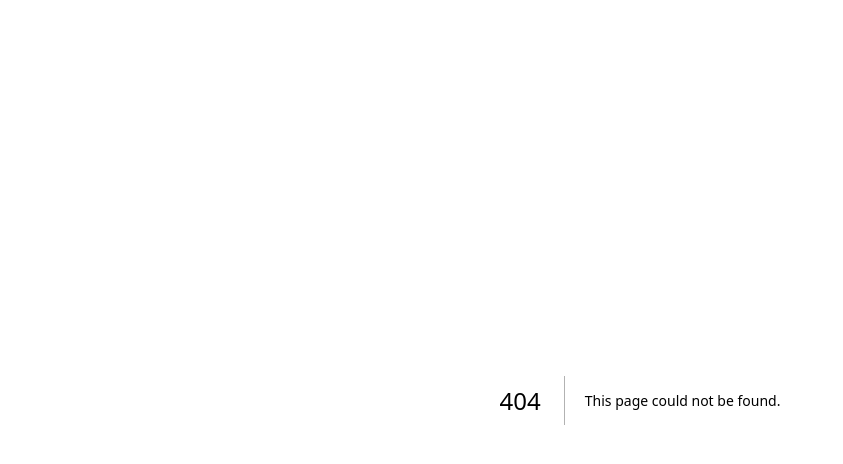
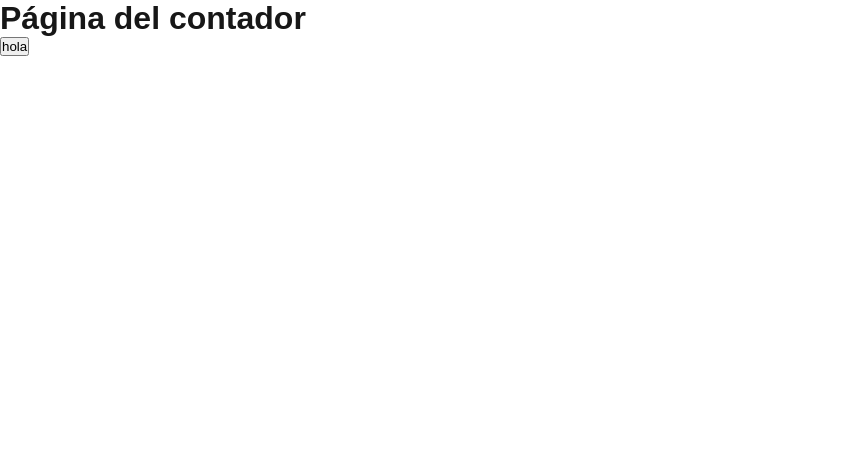
Before and after one commit to camilagiardini/primer-proyecto-nextjs-cami-y-emma, a Next.js app: page /contador in a window 1280 px wide. Before the commit this address had no page. Shown: the top 464 px of the page, without its empty margins (0-843 px from the left). Built offline with nearby package versions, Linux system fonts and the light colour scheme.

Commit message:
contador
12/8

```diff
--- /dev/null
+++ b/src/app/contador/page.js
@@ -0,0 +1,28 @@
+"use client"
+
+import Button from "@/components/Button";
+import Title from "@/components/Title";
+import { useState } from "react";
+
+export default function ContadorPage() {
+    const [cuenta, setCuenta] = useState(0);
+
+    function incrementar(){
+        setCuenta(cuenta+1) // usa setCuenta para modificar el valor de cuenta (en este caso le suma 1)
+    }
+
+    function decrementar(){
+        setCuenta(cuenta-1)
+    }
+
+    function ver(){
+        console.log(cuenta)
+    }
+
+    return(
+        <>
+            <Title text="Página del contador"></Title>
+            <Button onClick={incrementar}></Button>
+        </>
+    )
+}
--- a/src/components/Title.js
+++ b/src/components/Title.js
@@ -1,7 +1,7 @@
-export default function Title(){
+export default function Title(props){
     return(
         <>
-            <h1>Titulo del componente</h1>
+            <h1>{props.text}</h1>
         </>
     )
 }
```
